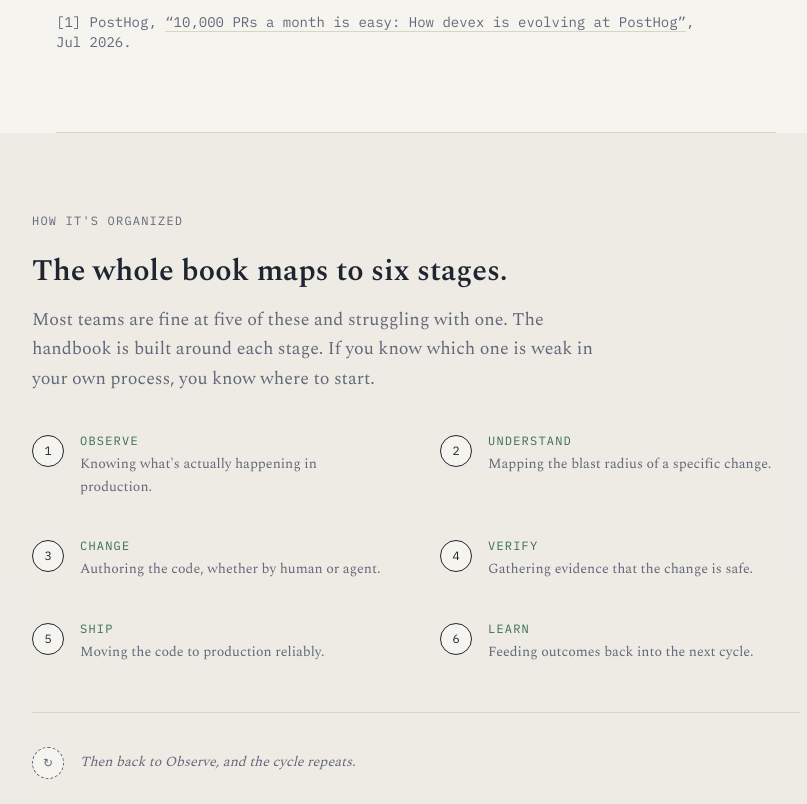
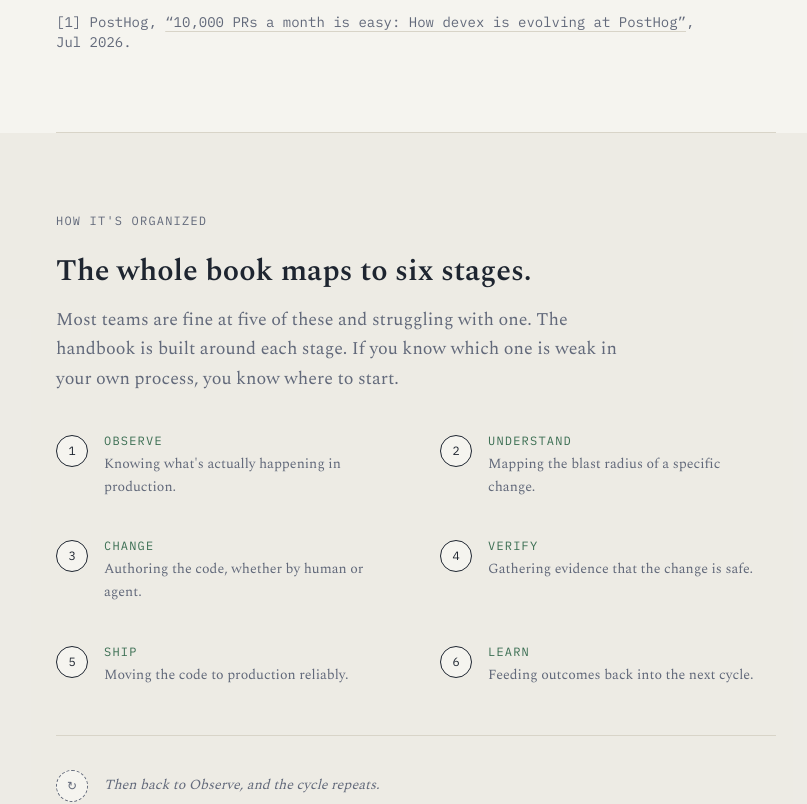
Before and after one commit to SouravInsights/safetomerge, a Next.js app: page / in a window 1280 px wide. Shown: the part 1460-2264 px from the top of the page, without its empty margins (224-1031 px from the left). Built offline with nearby package versions, Linux system fonts and the light colour scheme.

Commit message:
Update page.tsx

```diff
--- a/app/page.tsx
+++ b/app/page.tsx
@@ -288,8 +288,8 @@ export default function Home() {
         <hr className="border-rule" />
       </div>
 
-      <section id="loop" className="section-band max-w-full px-6 py-16 sm:py-20">
-        <div className="max-w-3xl mx-auto">
+      <section id="loop" className="section-band max-w-full py-16 sm:py-20">
+        <div className="max-w-3xl mx-auto px-6">
         <p className="font-mono text-xs tracking-widest uppercase text-muted mb-6">
           How it&apos;s organized
         </p>
@@ -392,8 +392,8 @@ export default function Home() {
         <hr className="border-rule" />
       </div>
 
-      <section id="for-you" className="section-band max-w-full px-6 py-16 sm:py-20">
-        <div className="max-w-3xl mx-auto">
+      <section id="for-you" className="section-band max-w-full py-16 sm:py-20">
+        <div className="max-w-3xl mx-auto px-6">
         <p className="font-mono text-xs tracking-widest uppercase text-muted mb-10">
           Is this for you
         </p>
```
